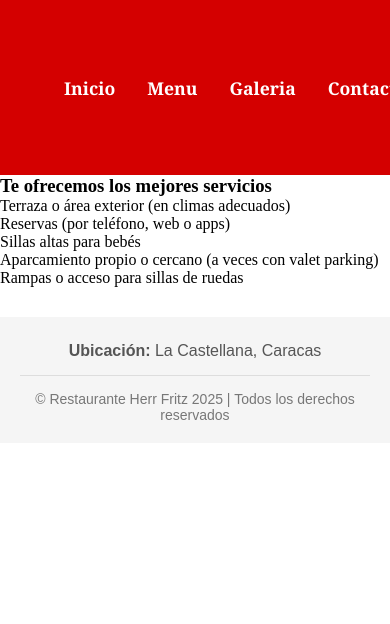
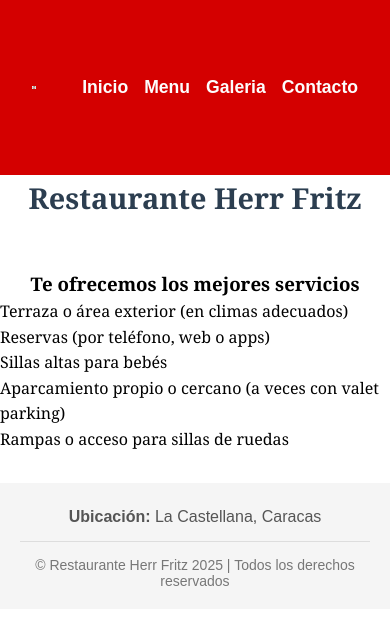
Before and after one commit to Aelf86/Aelfred86-mi-restaurante, a plain HTML site: page index.html in a window 390 px wide. Drawn offline with Linux system fonts and the light colour scheme; a web font is replaced by a local one.

Commit message:
añadido navegacion responsive

```diff
--- a/css/styles.css
+++ b/css/styles.css
@@ -11,7 +11,7 @@
   color: white;
   padding: 2rem 2rem;
   display: flex;
-  justify-content: space-between;
+  justify-content: space-around;
   align-items: center;
   height: 175px;
   gap: 2rem;
@@ -24,28 +24,26 @@
   display: flex;
 }
 
-.header__nav {
+.nav__list {
   display: flex;
   justify-content: center;
-}
 
-.nav__list {
-  display: flex;
-  gap: 2rem;
+  gap: 1rem;
   list-style: none;
   font-size: large;
-  font-family: Georgia, "Times New Roman", Times, serif;
+  font-family: Arial, Helvetica, sans-serif;
 }
 
 .nav__list a {
-  color: white;
+  color: rgb(253, 253, 253);
   text-decoration: none;
   font-weight: bold;
   font-size: 1.1rem;
   transition: color 0.3s;
+  display: flex;
 }
 
-.nav__list a:hover {
+.nav__ul a:hover {
   color: #272626;
 }
 
@@ -53,9 +51,33 @@
   flex: 0 0 40%;
 }
 
+/* Contenido de la página */
 h1 {
   text-align: center;
   margin-bottom: 3rem;
   color: #2c3e50;
-  font-size: 2.5rem;
+  font-size: 1.8rem;
 }
+
+.content {
+  flex: 1;
+  gap: 2rem;
+  line-height: 1.6;
+  font-family: Cambria, Cochin, Georgia, Times, "Times New Roman", serif;
+}
+
+.content__img {
+  flex: 0 0 40%;
+  gap: 2rem;
+  text-align: center;
+  max-width: 100%;
+  height: auto;
+}
+
+h3 {
+  text-align: center;
+}
+
+h4 {
+  text-align: center;
+}
--- a/index.html
+++ b/index.html
@@ -18,7 +18,7 @@
         <img src="images/tirol-logo.png" alt="Logo restaurante Herr Fritz" />
       </div>
 
-      <nav class="header__nav">
+      <nav>
         <ul class="nav__list">
           <li><a href="index.html">Inicio</a></li>
           <li><a href="menu.html">Menu</a></li>
@@ -28,7 +28,8 @@
       </nav>
     </header>
 
-    <div>
+    <div class="content">
+      <h1>Restaurante Herr Fritz</h1>
       <h3>Te ofrecemos los mejores servicios</h3>
       <ul>
         <li>Terraza o área exterior (en climas adecuados)</li>
```
Also changed, not shown: menu.html (+16 -12 lines).
